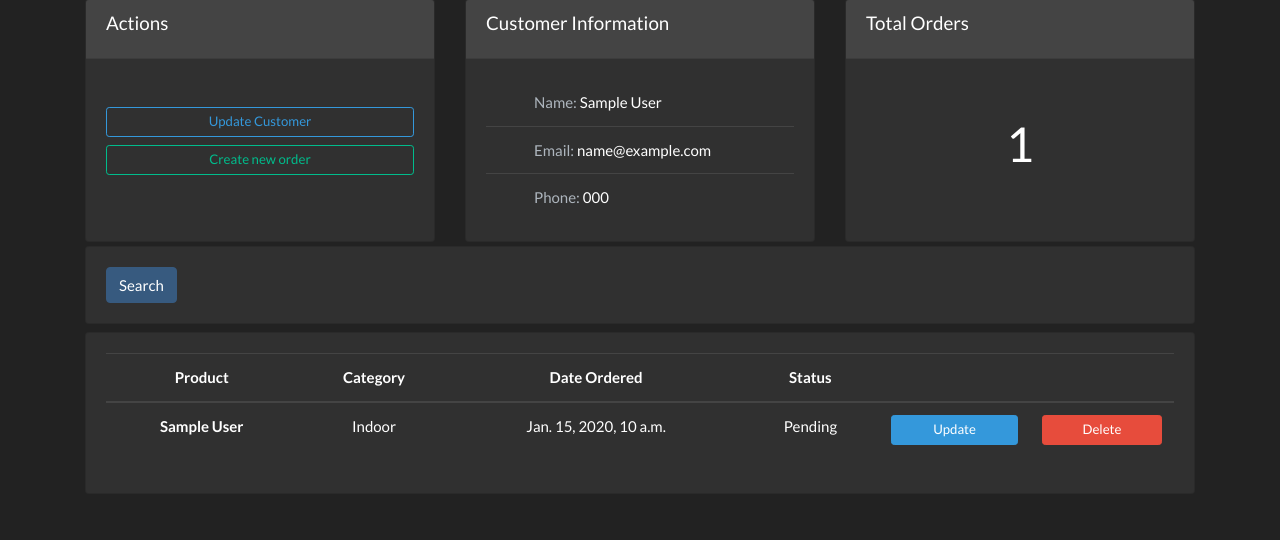
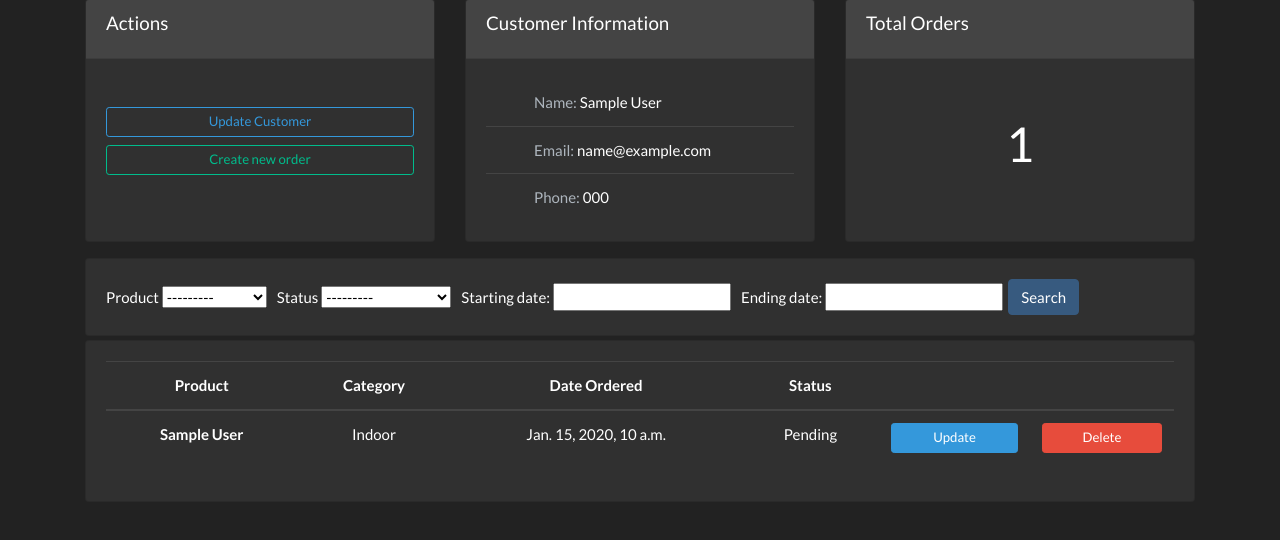
Before and after one commit to rkeytech/customers-management, a Django app: page /customer/1/ in a window 1280 px wide. Shown: the part 85-625 px from the top of the page. Run offline with Django 3.2, Linux system fonts and the light colour scheme; tables that the repository leaves empty hold one stand-in row (values such as "Sample post"); parts of the project's set-up code (start-up, migrations or seed data) failed here and were passed over; some libraries are stand-ins or nearby versions.

Commit message:
Filter Fields

```diff
--- /dev/null
+++ b/accounts/filters.py
@@ -0,0 +1,26 @@
+import django_filters as df
+from .models import Order
+
+
+class OrderFilter(df.FilterSet):
+    start_date = df.DateTimeFilter(
+        field_name='date_created',
+        lookup_expr='gte',
+        label='Starting date:'
+    )
+    end_date = df.DateTimeFilter(
+        field_name='date_created',
+        lookup_expr='lte',
+        label='Ending date:'
+    )
+
+    # text = df.CharFilter(
+    #     field_name='text',
+    #     lookup_expr='icontains',
+    #     label='Contains:'
+    # )
+
+    class Meta:
+        model = Order
+        fields = '__all__'
+        exclude = ['customer', 'date_created']
--- a/accounts/templates/accounts/customer.html
+++ b/accounts/templates/accounts/customer.html
@@ -52,18 +52,28 @@
     </div>
   </div>
 </div>
-<div class="row mt-1">
+<div class="row mt-3">
   <div class="col-md">
     <div class="card">
       <div class="card-body">
         <form method="get">
-          <button class="btn btn-primary" type="submit">Search</button>
+          <div class="form-row align-items-baseline">
+            <!-- prettier-ignore -->
+            {% for field in my_filter.form %}
+            <!-- prettier-ignore -->
+            <div class="col-auto">
+              {{field.label}}
+              {{field}}
+            </div>
+            {% endfor %}
+            <button class="btn btn-primary" type="submit">Search</button>
+          </div>
         </form>
       </div>
     </div>
   </div>
 </div>
-<div class="row mt-2">
+<div class="row mt-1">
   <div class="col-md">
     <div class="card">
       <div class="card-body">
--- a/accounts/views.py
+++ b/accounts/views.py
@@ -1,9 +1,10 @@
 from django.shortcuts import render, redirect
 from django.contrib.auth import authenticate, login, logout
 from django.contrib import messages
+from django.contrib.auth.decorators import login_required
 from .models import Customer, Product, Order
 from .forms import OrderForm, CreateUserForm
-from django.contrib.auth.decorators import login_required
+from .filters import OrderFilter
 
 
 def registerUser(request):
@@ -86,10 +87,14 @@
     orders = customer.order_set.all()
     total_orders = orders.count()
 
+    my_filter = OrderFilter(request.GET, queryset=orders)
+    orders = my_filter.qs
+
     context = {
         'customer': customer,
         'orders': orders,
-        'total_orders': total_orders
+        'total_orders': total_orders,
+        'my_filter': my_filter
     }
     return render(request, 'accounts/customer.html', context)
 
--- a/crm/settings.py
+++ b/crm/settings.py
@@ -38,8 +38,12 @@
     'django.contrib.sessions',
     'django.contrib.messages',
     'django.contrib.staticfiles',
+
     # USER APPS
     'accounts',
+
+    # 3rd Party APPS
+    'django_filters',
 ]
 
 MIDDLEWARE = [
```
